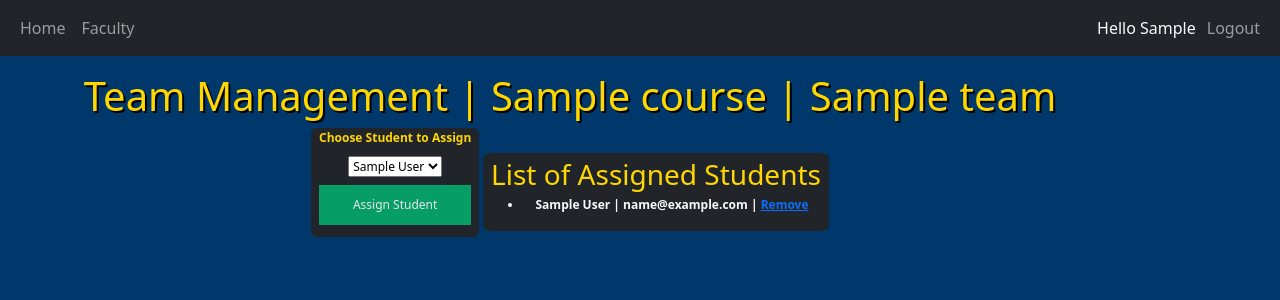
After one commit to Jcampbell30/CS-4900-Project, a Flask app: page /teams/1/1 in a window 1280 px wide. The commit adds this page. Shown: the top 300 px of the page. Run offline with Flask 3, Linux system fonts and the light colour scheme; a user stored in the database is signed in; tables that the repository leaves empty hold one stand-in row (values such as "Sample post"); parts of the project's set-up code (start-up, migrations or seed data) failed here and were passed over.

```diff
--- /dev/null
+++ b/api/website/templates/team.html
@@ -0,0 +1,30 @@
+{% extends 'base.html' %}
+{% block content %}
+<link rel= "stylesheet" type= "text/css" href= "{{ url_for('static',filename='styles/style.css') }}">
+
+<h1>Team Management | {{ course.courseName }} | {{ team.teamName }}</h1>
+
+<div class='badge bg-dark text-center'>
+    <form method='POST' action="{{ url_for('views.team', course_id=course.courseID, team_id=team.teamID)}}">
+        <label for="student_id"><b>Choose Student to Assign</b></label><br><br>
+        <select name="student_selection">
+            {% for student in all_students %}
+                <option value="{{ student.userID }}">{{student.userFirstName}} {{student.userLastName}}</option>
+            {% endfor %}
+        </select><br>
+        <button type="submit">Assign Student</button>
+    </form>
+</div>
+
+<div class='badge bg-dark text-center'>
+    <h3>List of Assigned Students</h3>
+    <ul>
+        {% for student in students %}
+            <li>
+                <p class='text-light'>{{student.userFirstName}} {{student.userLastName}} | {{student.email}} | <a href='#'>Remove</a></p>
+            </li>
+        {% endfor %}
+    </ul>
+</div>
+
+{% endblock %}
--- a/api/website/views.py
+++ b/api/website/views.py
@@ -153,20 +153,7 @@ def teams(course_id):
             db.session.commit()
             flash(f'The {teamName} team was created successfully.', category='success')
         elif 'teamID' in request.form:
-            try:
-                team_id = request.form['teamID']
-                print(f"team_id = {team_id}")
-                already_assigned = TeamAssignment.query.filter_by(teamID=team_id).filter_by(userID=request.form['studentID']).first()
-                print (already_assigned)
-                if already_assigned:
-                    flash('Student already assigned to this team!', category='error')
-                else:
-                    team = TeamAssignment(teamID=team_id, userID=request.form['studentID'])
-                    db.session.add(team)
-                    db.session.commit()
-                    flash('Student assigned to team!', category='success')
-            except Exception as e:
-                print(e)
+            return redirect(url_for('views.team', course_id=course_id, team_id=request.form['teamID']))
 
     print(current_user.userID)
     assigned_ids = StudentAssignment.query.filter_by(courseID=course_id)
@@ -178,9 +165,51 @@ def teams(course_id):
     return render_template('teams.html', user=current_user, course=course, students=all_students, teams=teams)
 
 # Individual team page
-@views.route('/team/<int:id>', methods=['GET', 'POST'])
+@views.route('/teams/<int:course_id>/<int:team_id>', methods=['GET', 'POST'])
 @login_required
-def team(id):
+def team(course_id, team_id):
+    if current_user.role == 's':
+        flash('Must be a member of faculty or a site admin to access this page.', category='error')
+        return redirect(url_for('views.home'))
+
+    course = Course.query.get_or_404(course_id)
+
+    if course.teacherID != current_user.userID:
+        flash('You do not have permission to view this course!', category='error')
+        return redirect(url_for('views.faculty'))
+
+    if request.method=='POST':
+        if 'student_selection' in request.form:
+            studentID = request.form['student_selection']
+            already_assigned = TeamAssignment.query.filter_by(userID=studentID).filter_by(teamID=team_id).first()
+            if already_assigned:
+                flash('Student already assigned to team!', category='error')
+            else:
+                ta = TeamAssignment(
+                    teamID=team_id,
+                    userID=studentID
+                )
+                db.session.add(ta)
+                db.session.commit()
+                flash('Student successfully added to team!', category='success')
+
+    team = Team.query.get_or_404(team_id)
+    student_ids=TeamAssignment.query.filter_by(teamID=team.teamID).all()
+    students=[]
+    for sid in student_ids:
+        student_id = sid.userID
+        students.append(Users.query.get(student_id))
+
+    course_students = StudentAssignment.query.filter_by(courseID=course_id).all()
+    all_students=[]
+    for s in course_students:
+        all_students.append(Users.query.get(s.studentID))
+
+    return render_template('team.html', user=current_user, course=course, team=team, students=students, all_students=all_students)
+
+@views.route('/team/<int:team_id>/remove/<int:student_id>')
+@login_required
+def team_remove(team_id, student_id):
     pass
 
 ################
@@ -288,6 +317,8 @@ def create_course():
 @views.route('/permissions', methods=['GET', 'POST'])
 @login_required
 def permissions():
+
+
     if current_user.role != 'a':
         flash('Must be a site admin to access this page.', category='error')
         return redirect(url_for('views.home'))
@@ -307,9 +338,12 @@ def permissions():
 
     all_faculty = Users.query.filter_by(role='f').all()
     valid_emails = Users.query.filter(Users.email.contains('@utc.edu')).all()
-    valid_emails.remove(current_user)
-    for f in all_faculty:
-        valid_emails.remove(f)
+    try:
+        valid_emails.remove(current_user)
+        for f in all_faculty:
+            valid_emails.remove(f)
+    except:
+        pass
 
     return render_template('permissions.html', user=current_user, faculty=all_faculty, valid_emails=valid_emails)
 
```
Also changed, not shown: api/website/templates/teams.html (+5 -13 lines).
